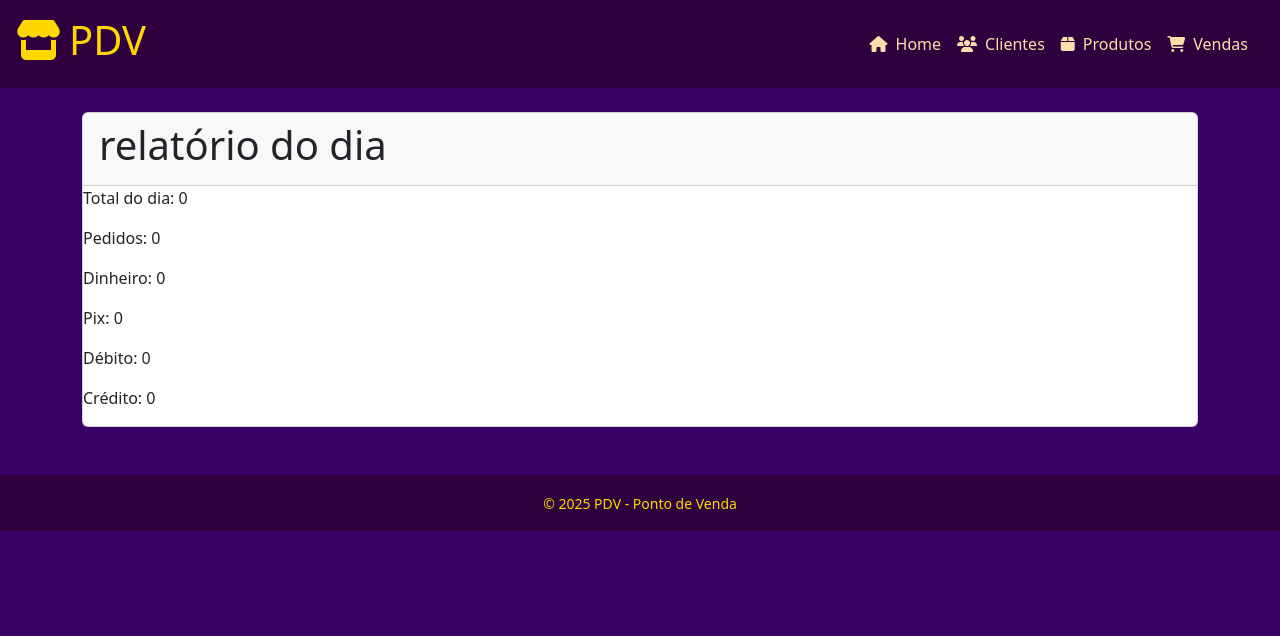
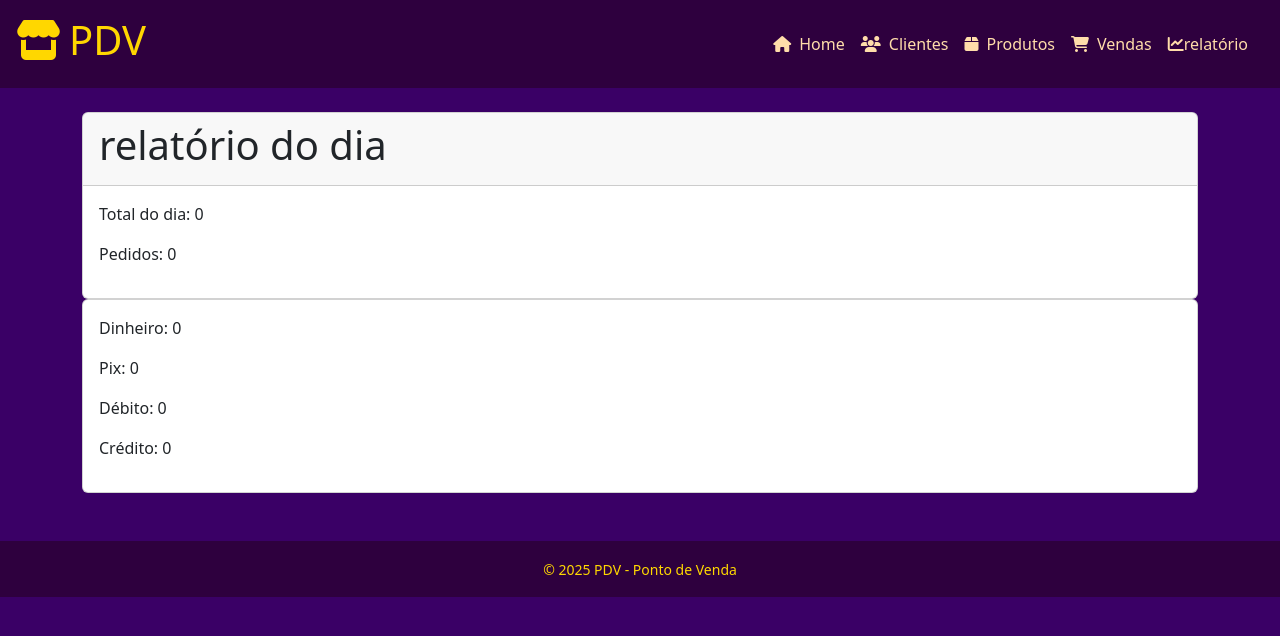
Before and after one commit to RomFel/ponto-de-venda, a Django app: page /relatorio/dia/ in a window 1280 px wide. Shown: the top 636 px of the page. Run offline with Django 5.2, Linux system fonts and the light colour scheme; data that the repository does not hold is empty.

Commit message:
add relatório na base

```diff
--- a/relatorio/templates/relatorio.html
+++ b/relatorio/templates/relatorio.html
@@ -1,17 +1,25 @@
 {% extends 'base.html' %}
 
 {% block content %}
-<div>
+<div class="grid-container">
     <div class="card">
         <div class="card-header">
             <h1>relatório do dia</h1>
         </div>
+        <div class="card-body">
             <p>Total do dia: {{ total }}</p>
             <p>Pedidos: {{ len_pedidos }}</p>
+        </div>
+
+    </div>
+
+    <div class="card">
+        <div class="card-body">
             <p>Dinheiro: {{ dinheiro }}</p>
             <p>Pix: {{ pix }}</p>
             <p>Débito: {{ debito }}</p>
             <p>Crédito: {{ credito }}</p>
+        </div>
     </div>
 
     {% for pedido in pedidos %}
--- a/relatorio/views.py
+++ b/relatorio/views.py
@@ -22,6 +22,7 @@ def vendas_dia(request):
         # Separa por débito
         debito += PedidoPagamento.objects.filter(
             pedido=pedido, forma_pagamento=3).aggregate(total=Sum('valor'))['total'] or 0
+        # Separa por crédido
         credito += PedidoPagamento.objects.filter(
             pedido=pedido, forma_pagamento=4).aggregate(total=Sum('valor'))['total'] or 0
 
--- a/templates/base.html
+++ b/templates/base.html
@@ -41,6 +41,7 @@
         <a href="{% url 'lista_clientes' %}"><i class="fas fa-users nav-icon"></i>Clientes</a>
         <a href="{% url 'lista_produtos' %}"><i class="fas fa-box nav-icon"></i>Produtos</a>
         <a href="{% url 'lista_pedidos' %}"><i class="fas fa-shopping-cart nav-icon"></i>Vendas</a>
+        <a href="{% url 'vendas_dia' %}"><i class="fas fa-chart-line"></i>relatório</a>
       </nav>
     {% endblock header %}
   </header>
```
Lines whose indentation alone changed are shown as unchanged.
